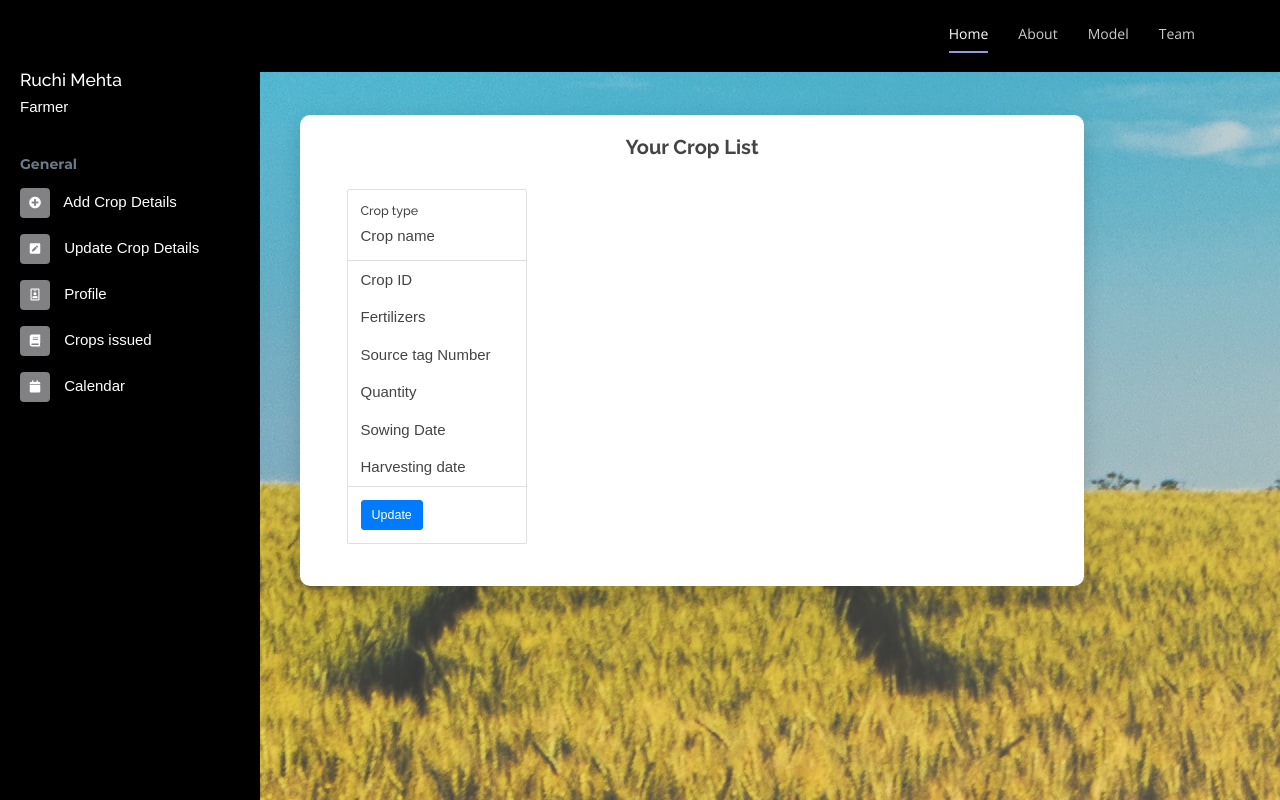
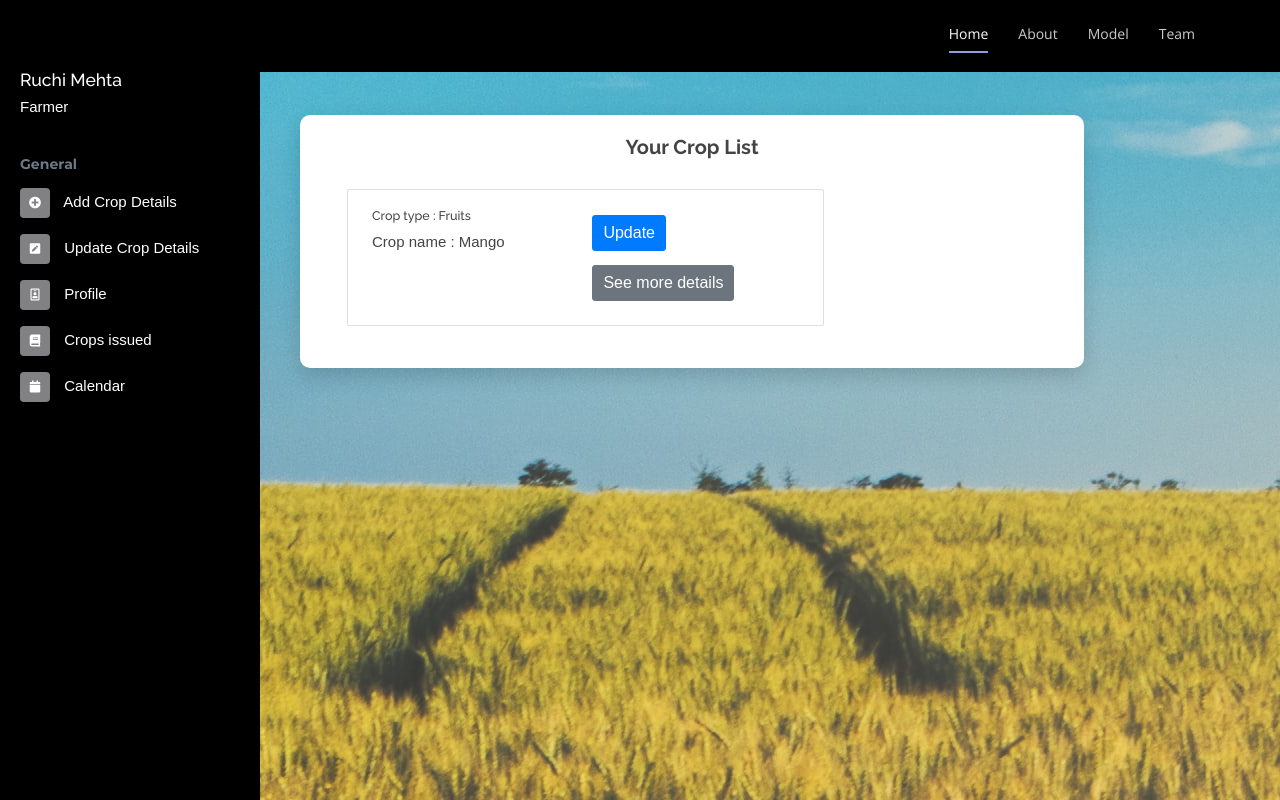
Before and after one commit to VidhiRambhia/FYP2021, a Flask app: template Agrochain/flaskapp/templates/displayCrops.html in a window 1280 px wide. Run offline with Flask 2, Linux system fonts and the light colour scheme; the template is opened without the code that fills it, so the values that code supplies are empty; parts of the project's set-up code (start-up, migrations or seed data) failed here and were passed over; some libraries are stand-ins or nearby versions; some web fonts are replaced.

Commit message:
Making crop details collapsible

```diff
--- a/Agrochain/flaskapp/templates/displayCrops.html
+++ b/Agrochain/flaskapp/templates/displayCrops.html
@@ -70,11 +70,25 @@
 
                         <!--Create a for loop here, for each crop this div will be generated-->
                             <!--Card 1-->
-                            <div class="card" style="width: 18rem; margin: 3%">
-                                <div class="card-body">
-                                <h5 class="card-title">Crop type</h5>
-                                <p class="card-text">Crop name</p>
+                            <div class="card" style="width: 65%; margin: 3%">
+                                <div class="row card-body" style="padding: 18px 24px">
+                                  <div class="col-md-6 ">
+                                    <h5 class="card-title">Crop type : Fruits</h5>
+                                    <p class="card-text">Crop name : Mango</p>
                                   </div>
+                                  <div class="col-md-6">
+                                    <div class="row">
+                                      <a href="#" class="btn btn-lg btn-primary" style="font-size: medium;margin:3%">Update</a>
+
+                                      <a class="btn btn-lg btn-secondary" style="font-size: medium;margin:3%" data-toggle="collapse" href="#collapseExample" role="button" aria-expanded="false" aria-controls="collapseExample">
+                                        See more details
+                                      </a>
+                                    </div>
+                                  </div>
+                                </div>
+
+                                <div class="collapse" id="collapseExample">
+                                  <div class="card card-body">
                                     <ul class="list-group list-group-flush">
                                       <li class="list-group-item">Crop ID</li>
                                       <li class="list-group-item">Fertilizers</li>
@@ -83,9 +97,10 @@
                                       <li class="list-group-item">Sowing Date</li>
                                       <li class="list-group-item">Harvesting date</li>
                                       </ul>
-                                <div class="card-body">
-                                    <a href="#" class="btn btn-lg btn-primary">Update</a>
                                   </div>
+                                </div>
+
+
                             </div>
 
                     </div>
```
Also changed, not shown: Agrochain/flaskapp/templates/updateFarmer.html (added). Lines whose indentation alone changed are shown as unchanged.
